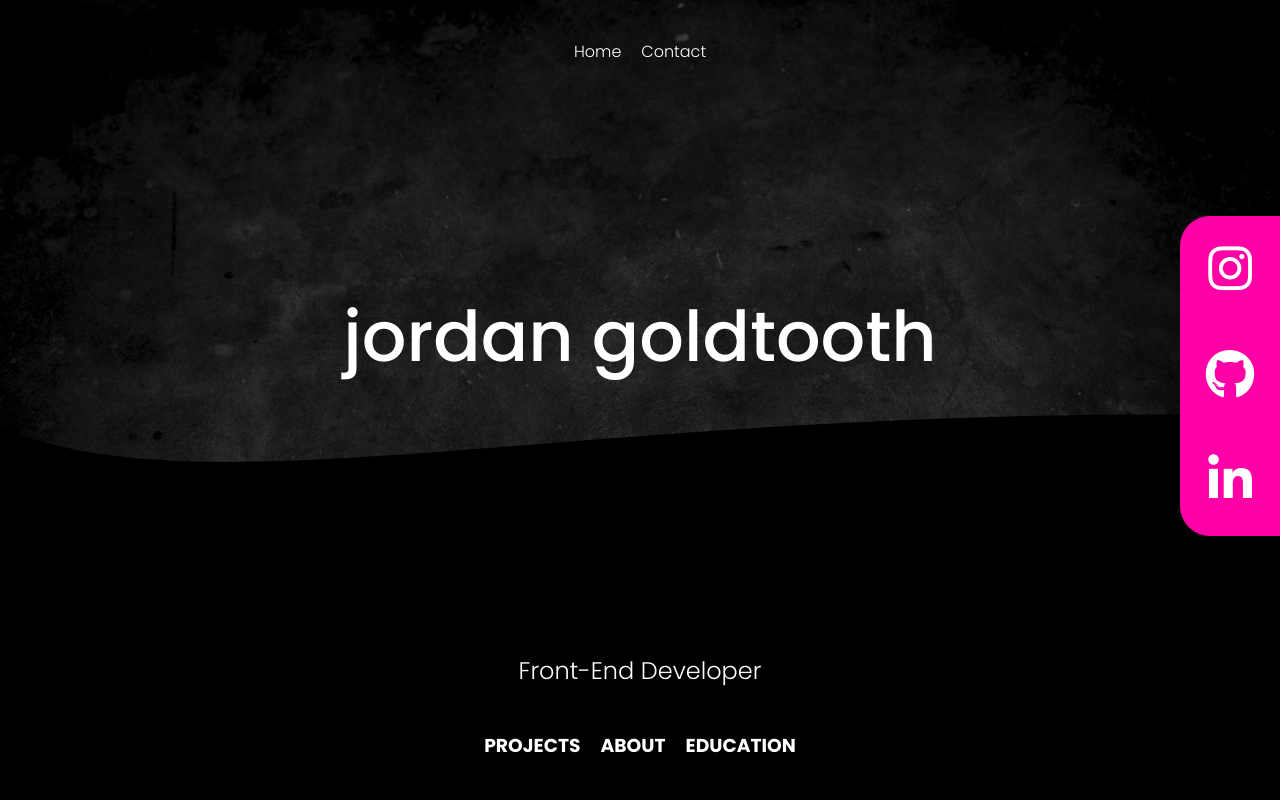
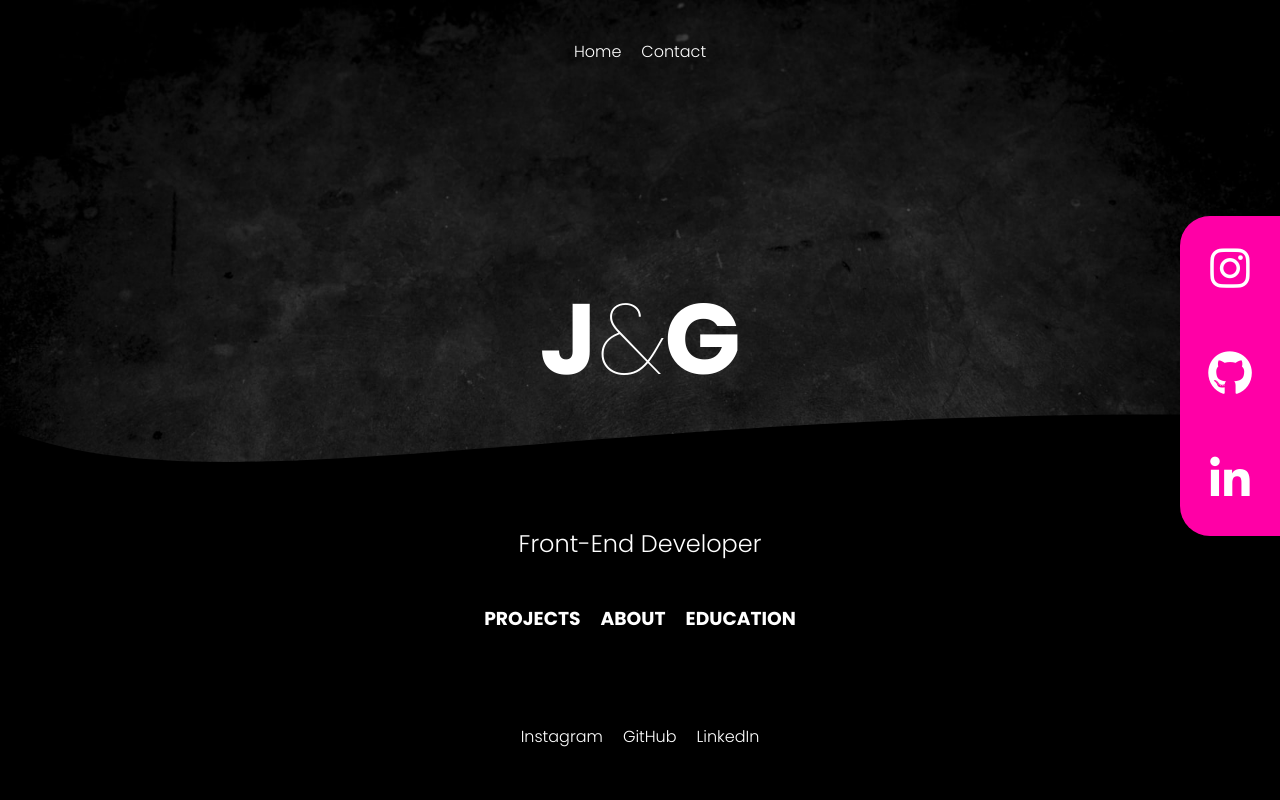
Before and after one commit to jordnlnn/moving-portfolio, a plain HTML site: page index.html in a window 1280 px wide. Drawn offline with Linux system fonts and the light colour scheme.

Commit message:
typos fixed

```diff
--- a/index.html
+++ b/index.html
@@ -90,7 +90,7 @@
   </header>
 
   <section class="hero-section">
-     <h1>jordan goldtooth</h1>
+     <h1>J<span class="light-text">&</span>G</h1>
      <div class="socials">
          <div class="social">
              <a href="https://www.instagram.com/jordnlnn/">
@@ -119,13 +119,13 @@
           <a href="src/pages/education.html"><h3>EDUCATION</h3></a>
       </div>
 
-<!--
+
       <ul>
           <a href="https://www.instagram.com/jordnlnn/"><li>Instagram</li></a>
           <a href="https://github.com/jordnlnn"><li>GitHub</li></a>
           <a href="https://www.linkedin.com/in/jordan-g-9362a5211/"><li>LinkedIn</li></a>
       </ul>
-    -->
+
   </footer>
 
 </body>
--- a/src/styles.css
+++ b/src/styles.css
@@ -28,8 +28,8 @@ li {
 }
 
 h1 {
-  font-size: 70px;
-  font-weight: 500;
+  font-size: 100px;
+  font-weight: 700;
   margin: 0;
   line-height: 1.2em;
 }
@@ -65,7 +65,7 @@ section {
 }
 
 .hero-section {
-  margin-top: 20vh;
+  margin-top: 18vh;
   text-align: center;
 }
 
@@ -130,7 +130,7 @@ a {
 
 .social i {
   color: rgb(255, 255, 255);
-  font-size: 50px;
+  font-size: 45px;
 }
 
 a:hover {
```
Also changed, not shown: src/pages/education.html (+1 -1 lines).
